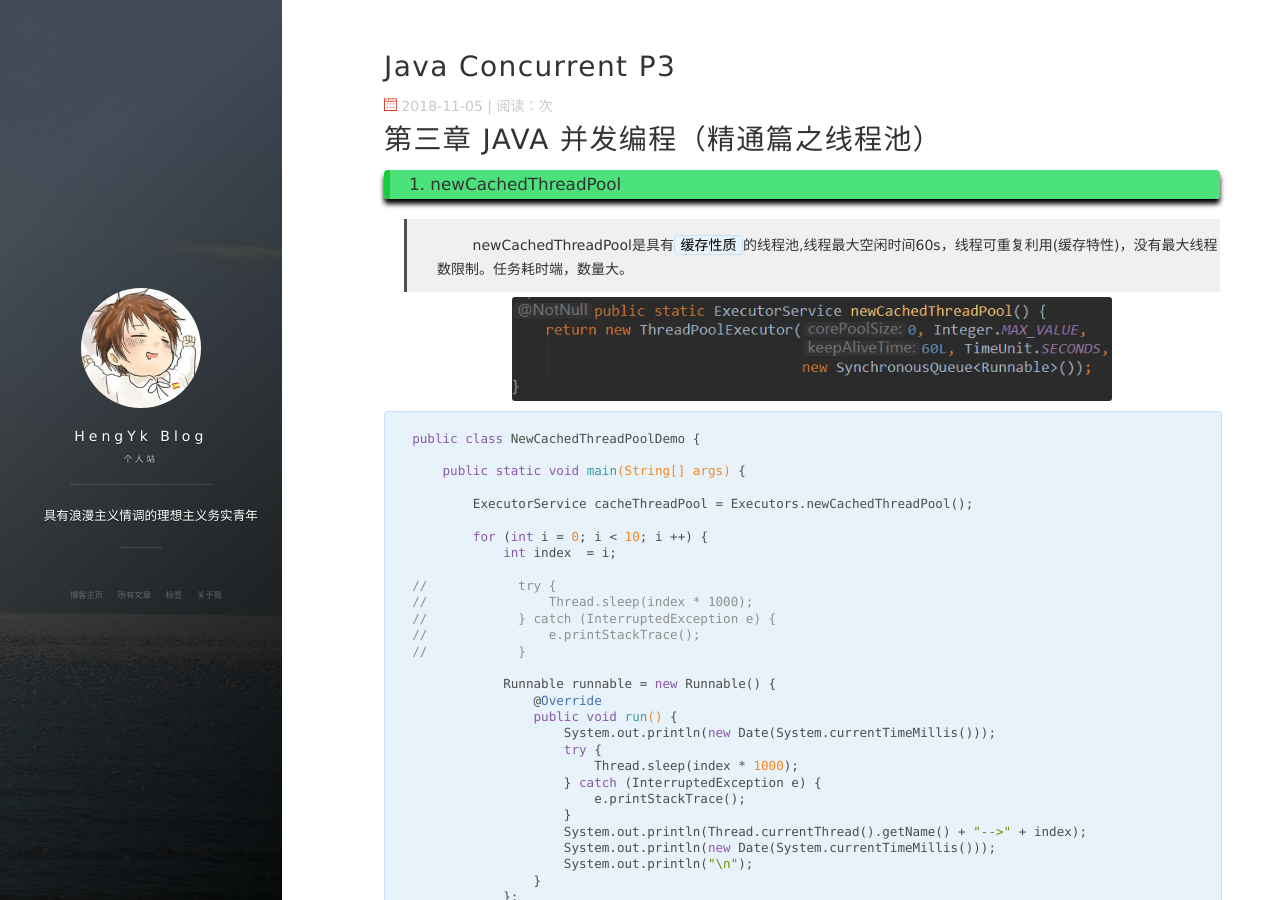
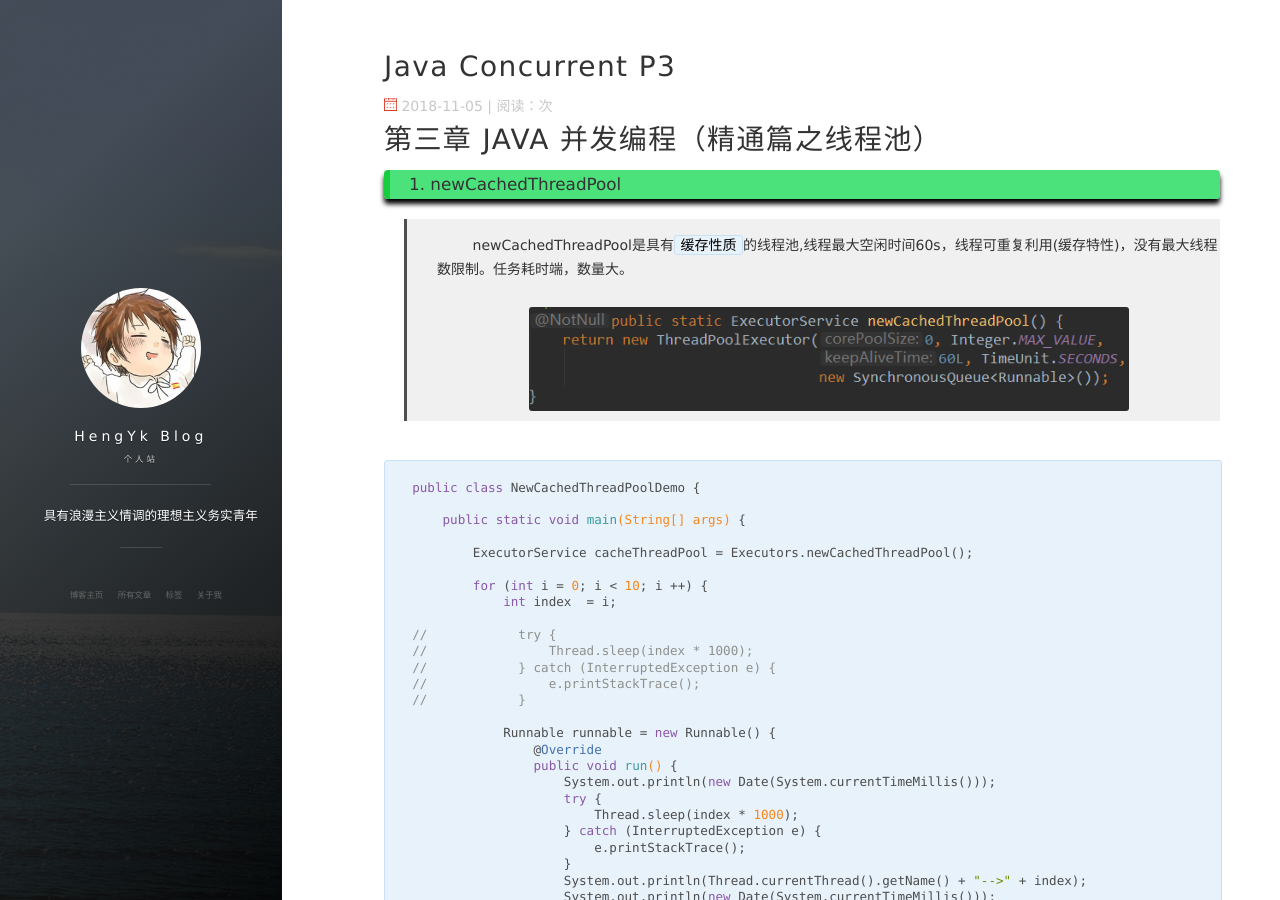
Before and after one commit to HengYk/hengyk.github.io, a Jekyll site: the page built from _posts/2018-11-05-JAVA并发编程（精通篇2）.md, in a window 1280 px wide and 900 px high. Built offline with Jekyll 4.4.1, drawn with Linux system fonts in a browser that asks for light colours; nearby versions of some CDN libraries; comment, search, counter and statistics services are not loaded.

Commit message:
Commit modified

````diff
--- a/_posts/2018-11-05-JAVA并发编程（精通篇2）.md
+++ b/_posts/2018-11-05-JAVA并发编程（精通篇2）.md
@@ -12,7 +12,9 @@ tag: JAVA并发编程系列文章（JAVA-CONCURRENT-PROGRAMMING）
 
 > &nbsp;&nbsp;&nbsp;&nbsp;&nbsp;&nbsp;&nbsp; newCachedThreadPool是具有`缓存性质`的线程池,线程最大空闲时间60s，线程可重复利用(缓存特性)，没有最大线程数限制。任务耗时端，数量大。
 
-<img src="/images/post/newcachedthreadpool.jpg" width="600px" height="">
+> <img src="/images/post/newcachedthreadpool.jpg" width="600px" height="">
+
+<br/>
 
 ```
 public class NewCachedThreadPoolDemo {
@@ -75,7 +77,9 @@ public class NewCachedThreadPoolDemo {
 
 > &nbsp;&nbsp;&nbsp;&nbsp;&nbsp;&nbsp;&nbsp;newFixedThreadPool 具有`固定数量`的线程池,核心线程数等于最大线程数,线程最大空闲时间为0,执行完毕即销毁,超出最大线程数进行等待。高并发下控制性能。
 
-<img src="/images/post/newfixedthreadpooldemo.jpg" width="600px" height="">
+> <img src="/images/post/newfixedthreadpooldemo.jpg" width="600px" height="">
+
+<br/>
 
 ```
 public class NewFixedThreadPoolDemo {
@@ -124,9 +128,11 @@ public class NewFixedThreadPoolDemo {
 
 > &nbsp;&nbsp;&nbsp;&nbsp;&nbsp;&nbsp;&nbsp;newScheduledThreadPool 具有`时间调度特性`的线程池,必须初始化核心线程数,底层使用DelayedWorkQueue实现延迟特性。
 
-<img src="/images/post/newscheduledthreadpool.jpg" width="600px" height="">
+> <img src="/images/post/newscheduledthreadpool.jpg" width="600px" height="">
 
-<img src="/images/post/newscheduledthreadpool1.jpg" width="600px" height="">
+> <img src="/images/post/newscheduledthreadpool1.jpg" width="600px" height="">
+
+<br/>
 
 ```
 public class NewScheduledThreadPoolDemo {
@@ -299,7 +305,9 @@ public class NewScheduledThreadPoolDemo {
 
 > &nbsp;&nbsp;&nbsp;&nbsp;&nbsp;&nbsp;&nbsp;newSingleThreadExecutor `核心线程数与最大线程数均为1`，用于不需要并发顺序执行的场景。
 
-<img src="/images/post/newsinglethreadexecutor.jpg" width="600px" height="">
+> <img src="/images/post/newsinglethreadexecutor.jpg" width="600px" height="">
+
+<br/>
 
 ```
 public class NewSingleThreadExecutorDemo {
@@ -341,9 +349,11 @@ public class NewSingleThreadExecutorDemo {
 
 > &nbsp;&nbsp;&nbsp;&nbsp;&nbsp;&nbsp;&nbsp;四种线程池都是通过Executors类创建的, 底层创建的都是ThreadPoolExecutor类, 可以构建自己需要的线程类（`自定义`）。
 
-<img src="/images/post/newscheduledthreadpool2.jpg" width="600px" height="">
+> <img src="/images/post/newscheduledthreadpool2.jpg" width="600px" height="">
 
-<img src="/images/post/threadpoolexecutor.png" width="600px" height="">
+> <img src="/images/post/threadpoolexecutor.png" width="600px" height="">
+
+<br/>
 
 ```
 public class ThreadPoolExecutorDemo {
@@ -405,6 +415,8 @@ public class ThreadPoolExecutorDemo {
 
 > &nbsp;&nbsp;&nbsp;&nbsp;&nbsp;&nbsp;&nbsp;拒绝策略通常有`四种`策略。
 
+<br/>
+
 ```
 // 辅助程序
 public class MyRunnable implements Runnable {
@@ -428,6 +440,8 @@ public class MyRunnable implements Runnable {
 * ThreadPoolExecutor.AbortPolicy:
 
 > &nbsp;&nbsp;&nbsp;&nbsp;&nbsp;&nbsp;&nbsp;丢弃任务并抛出RejectedExecutionException异常。根据分析execute()代码可知：线程池中共运行了2个任务。第1个任务直接放到Worker中，通过线程去执行；第2个任务放到阻塞队列中等待。其他的任务都被丢弃了!
+
+<br/>
 
 ```
 public class AbortPolicyDemo {
@@ -469,6 +483,8 @@ public class AbortPolicyDemo {
 
 > &nbsp;&nbsp;&nbsp;&nbsp;&nbsp;&nbsp;&nbsp;直接丢弃任务，但是不抛出异常。
 
+<br/>
+
 ```
 public class DiscardPolicyDemo {
 
@@ -505,6 +521,8 @@ public class DiscardPolicyDemo {
 
 > &nbsp;&nbsp;&nbsp;&nbsp;&nbsp;&nbsp;&nbsp;丢弃队列最前面的任务，然后重新尝试执行任务（重复此过程）。当有任务添加到线程池被拒绝时，线程池会丢弃阻塞队列中末尾的任务，然后将被拒绝的任务添加到末尾。
 
+<br/>
+
 ```
 public class DiscardOldestPolicyDemo {
 
@@ -540,6 +558,8 @@ public class DiscardOldestPolicyDemo {
 * ThreadPoolExecutor.CallerRunsPolicy：
 
 > &nbsp;&nbsp;&nbsp;&nbsp;&nbsp;&nbsp;&nbsp;由调用线程处理该任务。当有任务添加到线程池被拒绝时，线程池会将被拒绝的任务添加到“线程池正在运行的线程”中去运行。
+
+<br/>
 
 ```
 public class CallerRunsPolicyDemo {
````
